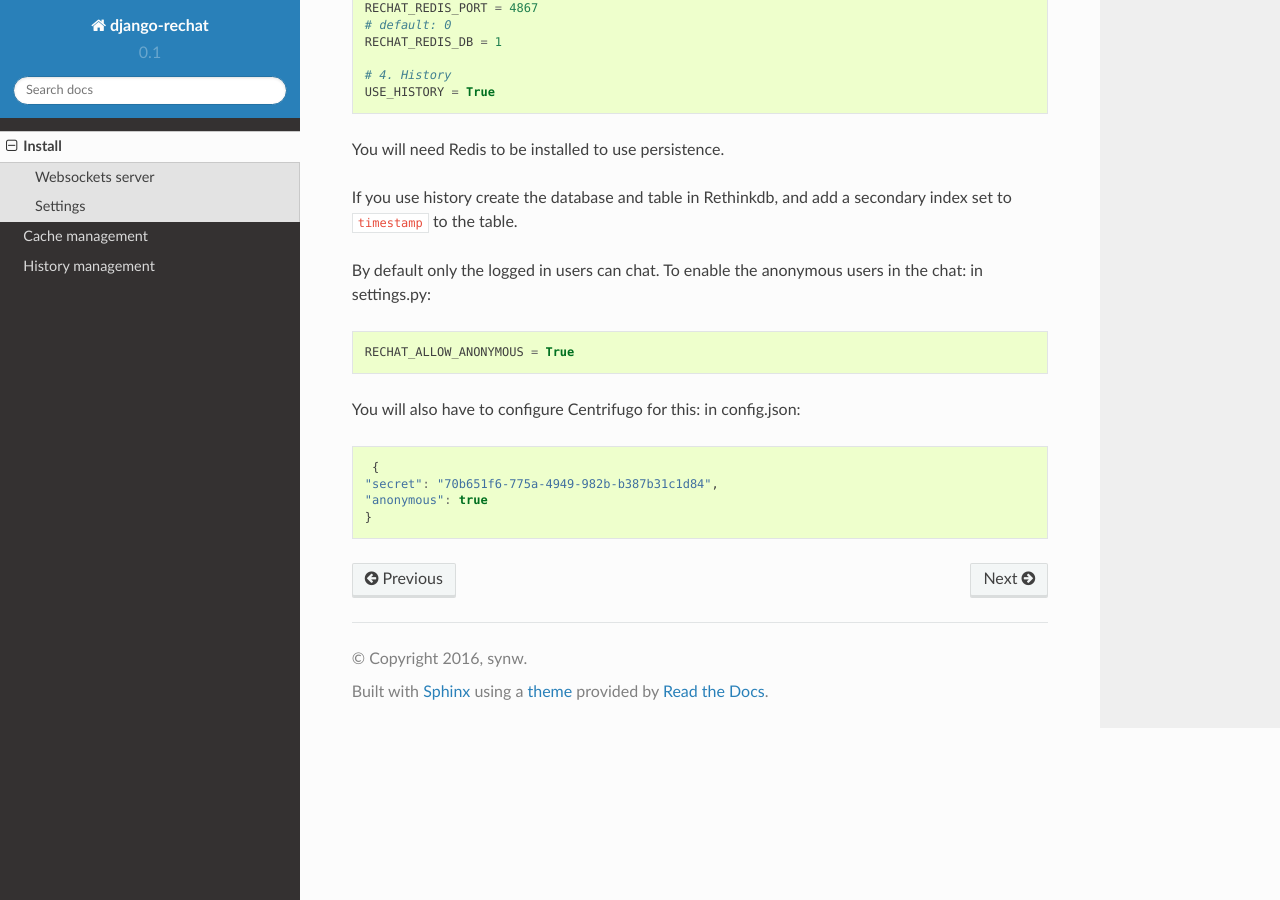
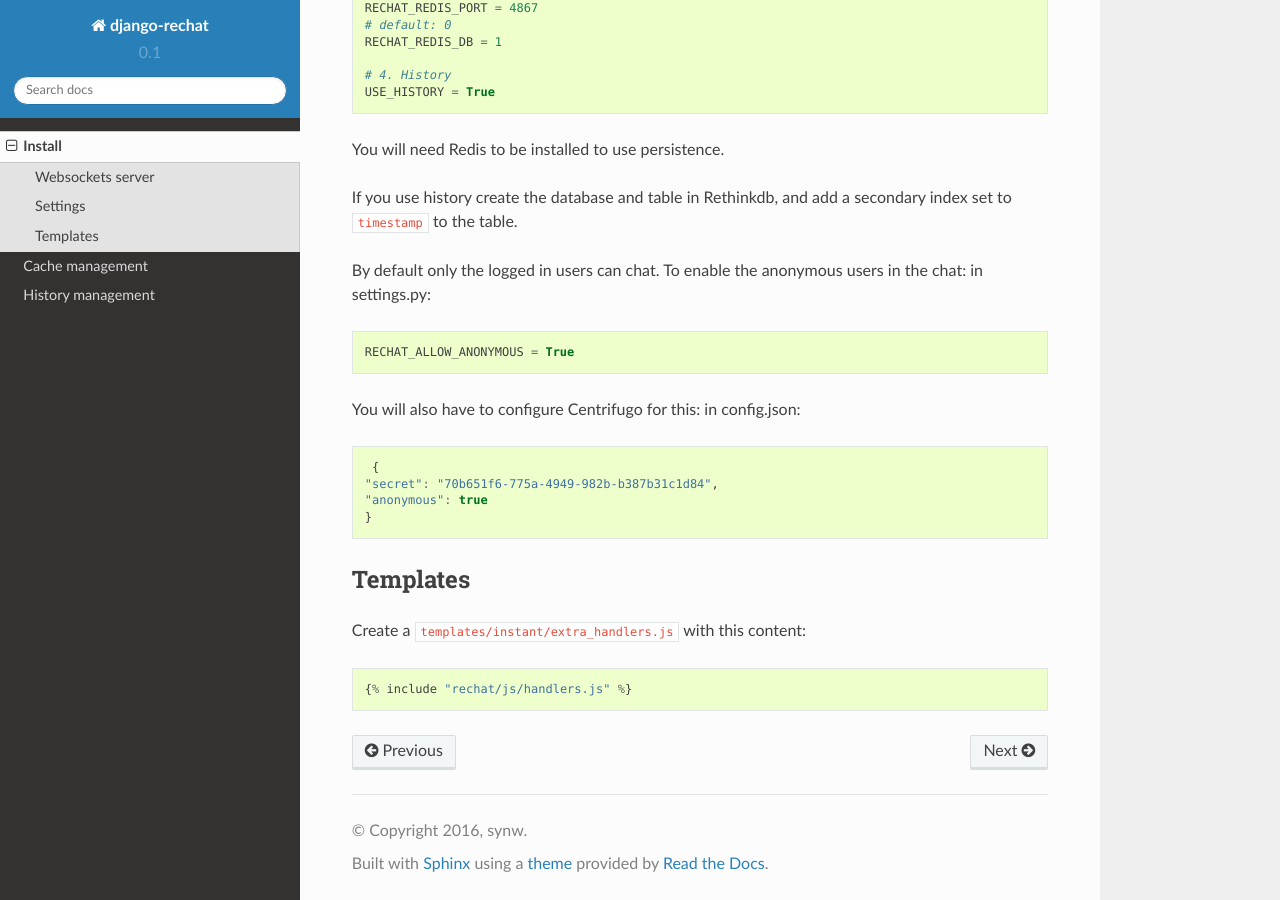
Before and after one commit to synw/django-rechat, a Sphinx documentation site: the page built from docs/src/install.rst, in a window 1280 px wide and 900 px high, scrolled down 866 px. Built offline with Sphinx 7.4.7 and the Read the Docs theme 2.0.0, drawn with Linux system fonts in a browser that asks for light colours.

Commit message:
Doc update

```diff
--- a/docs/src/install.rst
+++ b/docs/src/install.rst
@@ -76,3 +76,14 @@ You will also have to configure Centrifugo for this: in config.json:
   "secret": "70b651f6-775a-4949-982b-b387b31c1d84",
   "anonymous": true
   }
+
+Templates
+---------
+
+Create a ``templates/instant/extra_handlers.js`` with this content:
+
+.. highlight:: python
+
+::
+
+   {% include "rechat/js/handlers.js" %}
```
